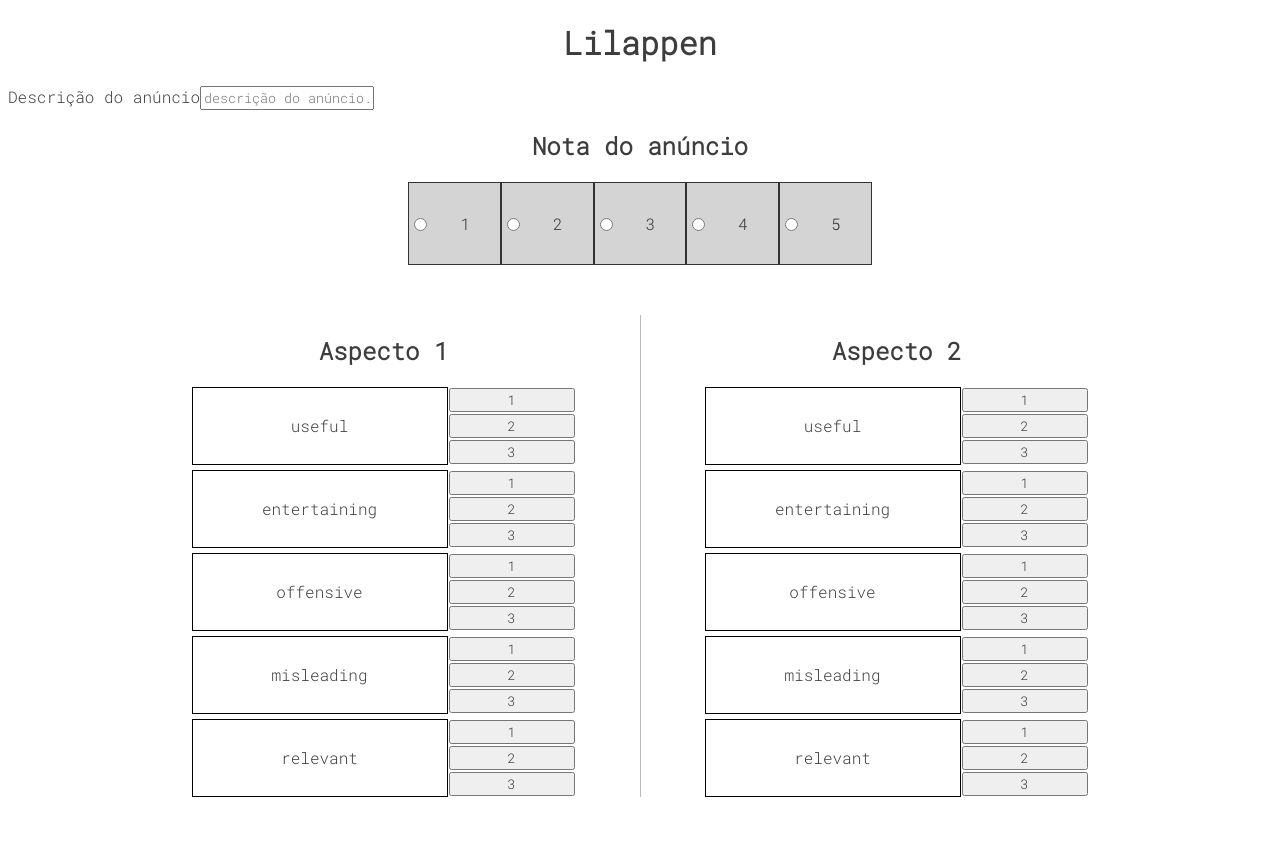
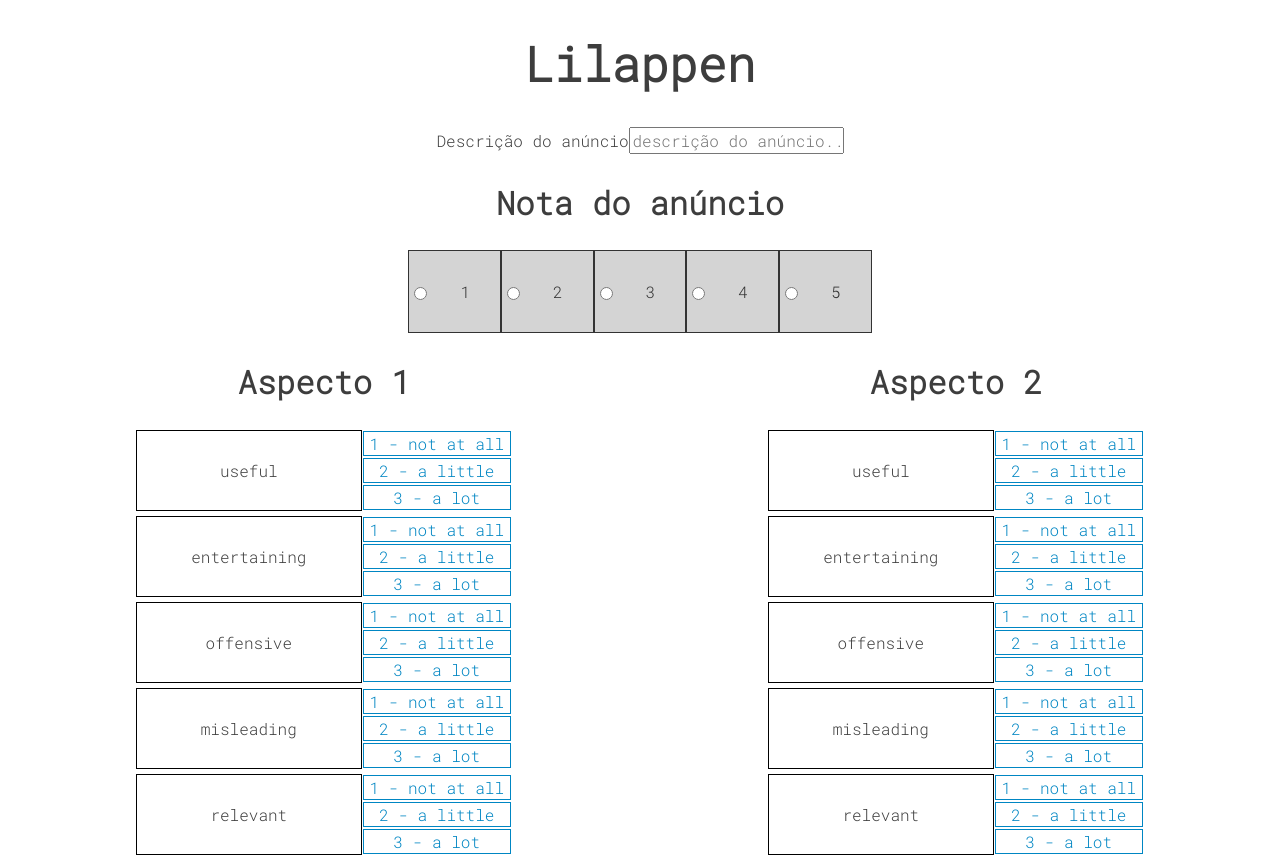
Before and after one commit to otrabalhador/ads-evaluator-assistant, a Vue app: page /#/ in a window 1280 px wide. Shown: the top 856 px of the page. Built offline with nearby package versions, Linux system fonts and the light colour scheme.

Commit message:
Alter main layout to grid layout - also add some stylizing

```diff
--- a/src/App.vue
+++ b/src/App.vue
@@ -12,17 +12,67 @@ export default {
 }
 </script>
 
-<style>
+<style lang="scss">
   @import url('https://fonts.googleapis.com/css?family=Roboto+Mono:300');
+  $primary-color-normal: #29b6f6;
+  $primary-color-light: #73e8ff;
+  $primary-color-dark: #0086c3;
+
+  $secondary-color-normal: #006064;
+  $secondary-color-light: #428e92;
+  $secondary-color-dark: #00363a;
+
+  @mixin primary-color-normal {
+    background-color: $primary-color-normal;
+    color: black;
+  }
+
+  @mixin primary-color-light {
+    background-color: $primary-color-light;
+    color: black;
+  }
+
+  @mixin primary-color-dark {
+    background-color: $primary-color-dark;
+    color: white;
+  }
+
+  @mixin primary-color-dark-outline {
+    color: $primary-color-dark;
+    border: 1px solid $primary-color-dark;
+    background-color: white;
+  }
+
+  @mixin secondary-color-normal {
+    background-color: $secondary-color-normal;
+    color: white;
+  }
+
+  @mixin secondary-color-light {
+    background-color: $secondary-color-light;
+    color: black;
+  }
+
+  @mixin secondary-color-dark {
+    background-color: $secondary-color-dark;
+    color: white;
+    * {
+      color: white;
+    }
+  }
 
   * {
     font-family: 'Roboto Mono', monospace;
+    font-size: 1em;
     color: rgba(0, 0, 0, 0.76);
   }
 
+  h1 { font-size: 3em; }
+  h2 { font-size: 2em; }
   h1, h2 {
     display: flex;
     justify-content: center;
+
   }
 
   .center {
@@ -31,4 +81,23 @@ export default {
     align-items: center;
   }
 
+
+  button {
+    border: 1px solid black;
+    @include primary-color-dark-outline;
+  }
+
+  button:hover {
+    @include primary-color-dark;
+  }
+
+  button.active {
+    @include primary-color-dark;
+  }
+
+  div.single-aspect.active {
+    @include secondary-color-dark;
+  }
+
+
 </style>
--- a/src/components/AspectRating.vue
+++ b/src/components/AspectRating.vue
@@ -1,23 +1,23 @@
 <template>
   <div id="aspect-rating">
   <h2>Aspecto {{humanReadableIndex}}</h2>
-    <div class="aspects">
     <div class="aspect-group">
-
       <template v-for="aspect in aspects">
 
-          <div class="single-aspect">
-            {{aspect}}
+        <div class="single-aspect"
+             :class="{ active: buttonActive === aspect + '1'
+                            || buttonActive === aspect + '2'
+                            || buttonActive === aspect + '3'}">
+          <p>{{aspect}}</p>
         </div>
         <div class="rate">
-            <button :class="{ active: buttonActive === aspect + '1' }" @click="setAspectRating(aspect, 1)">1</button>
-            <button :class="{ active: buttonActive === aspect + '2' }" @click="setAspectRating(aspect, 2)">2</button>
-            <button :class="{ active: buttonActive === aspect + '3' }" @click="setAspectRating(aspect, 3)">3</button>
+          <button :class="{ active: buttonActive === aspect + '1' }" @click="setAspectRating(aspect, 1)">1 - not at all</button>
+          <button :class="{ active: buttonActive === aspect + '2' }" @click="setAspectRating(aspect, 2)">2 - a little</button>
+          <button :class="{ active: buttonActive === aspect + '3' }" @click="setAspectRating(aspect, 3)">3 - a lot</button>
         </div>
 
       </template>
 
-      </div>
     </div>
   </div>
 </template>
@@ -54,13 +54,9 @@
 
 <style scoped lang="scss">
 
-  div.aspects {
-    display: flex;
-    justify-content: center;
-
   .aspect-group {
     display: grid;
-      grid-template-columns: 20vw 10vw;
+    grid-template-columns: 3fr 2fr;
     grid-row-gap: 5px;
 
     div.single-aspect {
@@ -68,6 +64,14 @@
       display: flex;
       justify-content: center;
       align-items: center;
+
+      /*overflow-wrap: break-word;*/
+
+      * {
+        white-space: nowrap;
+        overflow: hidden;
+        text-overflow: ellipsis;
+      }
     }
 
     div.rate {
@@ -78,12 +82,6 @@
         margin: 1px;
       }
 
-        .active {
-          background-color: white;
-        }
-
-      }
-
     }
 
   }
--- a/src/components/CommentGenerator.vue
+++ b/src/components/CommentGenerator.vue
@@ -1,25 +1,34 @@
 <template>
   <div class="comment-generator">
+    <header>
       <h1>Lilappen</h1>
+    </header>
     <!-- aboutAd -->
-    <div class="aboutAd">
+
+    <div class="container">
+
+      <div class="about-ad">
         <label>Descrição do anúncio</label>
         <input @change="updateAboutAd" v-model="aboutAd" placeholder="descrição do anúncio...">
       </div>
 
+      <div class="overall-rating">
         <overall-rating></overall-rating>
+      </div>
 
-    <div class="aspectRating">
-      <div>
+      <div class="aspect-rating-1">
         <aspect-rating index="0"></aspect-rating>
       </div>
-      <div>
+
+      <div class="aspect-rating-2">
           <aspect-rating index="1"></aspect-rating>
       </div>
+
+      <div class="generated-message">
+        <generated-message></generated-message>
       </div>
 
-    <generated-message></generated-message>
-
+    </div>
   </div>
 </template>
 
@@ -43,21 +52,53 @@
   }
 </script>
 
-<style scoped>
+<style scoped lang="scss">
 
-  .aspectRating {
-    padding: 50px;
-    display: flex;
-    flex-direction: row;
-    justify-content: center;
+  /*.aspectRating {*/
+    /*padding: 50px;*/
+    /*display: flex;*/
+    /*flex-direction: row;*/
+    /*justify-content: center;*/
+  /*}*/
+
+  .container {
+    display: grid;
+    grid-template-columns: 1fr 1fr;
+  }
+  @media screen and (min-width: 600px){
+    .container {
+      grid-template-areas:
+        "header            header"
+        "about-ad          about-ad"
+        "overall-rating    overall-rating"
+        "aspect-rating-1   aspect-rating-2"
+        "generated-message generated-message";
+
+      justify-items: center;
+    }
   }
 
-  .aspectRating > div {
-      width: 40vw;
+  @media screen and (max-width: 600px){
+    .container {
+      grid-template-areas:
+        "header            header"
+        "about-ad          about-ad"
+        "overall-rating    overall-rating"
+        "aspect-rating-1   aspect-rating-1"
+        "aspect-rating-2   aspect-rating-2"
+        "generated-message generated-message";
+
+      justify-items: center;
+    }
   }
 
-  .aspectRating > div:last-child {
-    border-left: 1px solid #bcbcbc;
-  }
+
+
+  header { grid-area: header }
+  .about-ad { grid-area: about-ad }
+  .overall-rating { grid-area: overall-rating }
+  .aspect-rating-1 { grid-area: aspect-rating-1 }
+  .aspect-rating-2 { grid-area: aspect-rating-2 }
+  .generated-message { grid-area: generated-message }
 
 </style>
```
Lines whose indentation alone changed are shown as unchanged.
